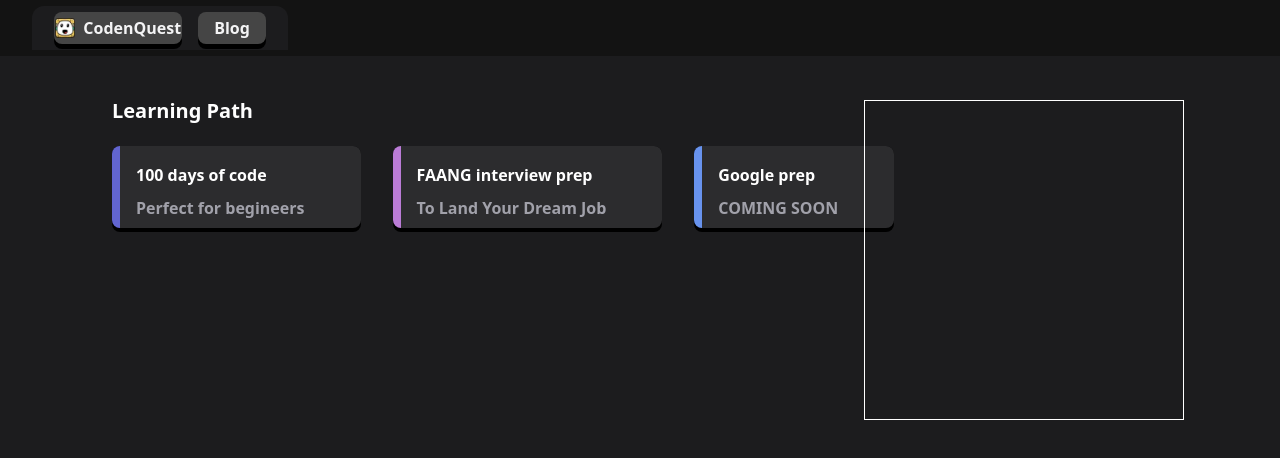
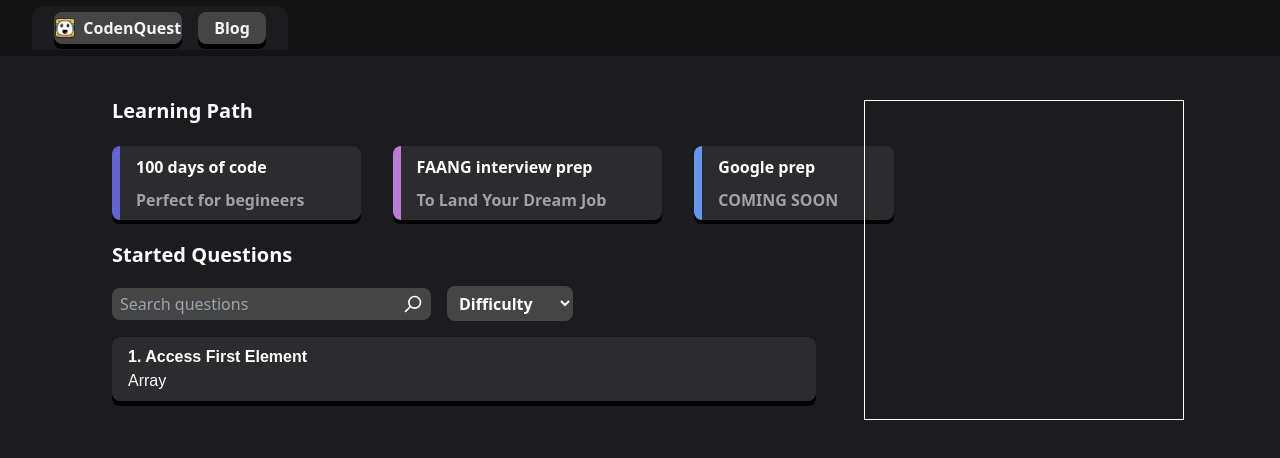
Before and after one commit to userAdityaa/frontend_code_quest, a Next.js app: page /questions in a window 1280 px wide. Shown: the top 458 px of the page. Built offline with nearby package versions, Linux system fonts and the light colour scheme; a web font is replaced by a local one.

Commit message:
add_problems: Added the problem component for the questions page

```diff
--- a/app/questions/page.tsx
+++ b/app/questions/page.tsx
@@ -1,9 +1,10 @@
 'use client'
 import React from 'react'
 import { useSearchParams } from 'next/navigation'
-import { Navbar } from '../components'
+import { Navbar, ProblemList } from '../components'
 import axios from 'axios'
 import { Mukta_Mahee } from 'next/font/google'
+import Image from 'next/image'
 
 const muktaMahee = Mukta_Mahee({
   weight: ['400', '700'],
@@ -26,7 +27,7 @@ const Questions = () => {
             <div className='flex items-center justify-center font-semibold text-[16px] gap-8'>
               <div className='relative'>
                 <div className='absolute inset-0 bg-black rounded-lg bottom-[-0.3rem]'></div>
-                <button className='relative flex flex-col items-start gap-[0.55rem] bg-[#2c2c2e] px-14 pl-4 py-2 rounded-lg border-l-8' style={{ borderLeftColor: '#6265d0' }}>
+                <button className='relative flex flex-col items-start gap-[0.55rem] bg-[#2c2c2e] px-14 pl-4 pb-2 rounded-lg border-l-8' style={{ borderLeftColor: '#6265d0' }}>
                   <div className='bg-black rounded-lg'></div>
                   <p>100 days of code</p>
                   <p className='text-zinc-400'>Perfect for begineers</p>
@@ -34,7 +35,7 @@ const Questions = () => {
               </div>
               <div className='relative'>
                 <div className='absolute inset-0 bg-black rounded-lg bottom-[-0.3rem]'></div>
-                <button className='relative flex flex-col items-start gap-[0.55rem] bg-[#2c2c2e] px-14 pl-4 py-2 rounded-lg border-l-8' style={{ borderLeftColor: '#bb7cd7' }}>
+                <button className='relative flex flex-col items-start gap-[0.55rem] bg-[#2c2c2e] px-14 pl-4 pb-2  rounded-lg border-l-8' style={{ borderLeftColor: '#bb7cd7' }}>
                   <div className='bg-black rounded-lg'></div>
                   <p>FAANG interview prep</p>
                   <p className='text-zinc-400'>To Land Your Dream Job</p>
@@ -42,7 +43,7 @@ const Questions = () => {
               </div>
               <div className='relative'>
                 <div className='absolute inset-0 bg-black rounded-lg bottom-[-0.3rem]'></div>
-                <button className='relative flex flex-col items-start gap-[0.55rem] bg-[#2c2c2e] px-14 pl-4 py-2 rounded-lg border-l-8' style={{ borderLeftColor: '#6893ee' }}>
+                <button className='relative flex flex-col items-start gap-[0.55rem] bg-[#2c2c2e] px-14 pl-4 pb-2  rounded-lg border-l-8' style={{ borderLeftColor: '#6893ee' }}>
                   <div className='bg-black rounded-lg'></div>
                   <p>Google prep</p>
                   <p className='text-zinc-400 uppercase'>coming soon</p>
@@ -50,6 +51,34 @@ const Questions = () => {
               </div>
             </div>
           </div>
+          <div className='text-white font-bold text-[20px]'>
+            Started Questions
+          </div>
+
+          {/* <div className='mt-4 mb-4 w-[80%] flex items-center'>
+            <div className='relative'>
+              <input type="text" className='text-white rounded-lg bg-[#454545] pl-2 p-1 pr-20 outline-none w-full' placeholder='Search questions'/>
+              <div className='absolute right-2 top-1/2 transform -translate-y-1/2'>
+                <Image src="/search_logo.svg" alt="Search" width={20} height={20} />
+              </div>
+            </div> */}
+
+            <div className='mt-4 mb-4 w-[80%] flex items-center'>
+              <div className='relative'>
+                <input type="text" className='text-white rounded-lg bg-[#454545] pl-2 p-1 pr-20 outline-none w-full' placeholder='Search questions'/>
+                <div className='absolute right-2 top-1/2 transform -translate-y-1/2'>
+                  <Image src="/search_logo.svg" alt="Search" width={20} height={20} />
+                </div>
+              </div>
+              <select className='ml-4 text-white font-bold rounded-lg bg-[#454545] pl-2 p-[0.35rem] outline-none pr-6' defaultValue="">
+                <option value="" disabled>Difficulty</option>
+                <option value="easy">Easy</option>
+                <option value="medium">Medium</option>
+                <option value="hard">Hard</option>
+              </select>
+            </div>
+
+          <ProblemList currentPage={0}/>
         </div>
 
         <div className='border border-white fixed right-24 h-[40%] w-[25%]'></div>
```
